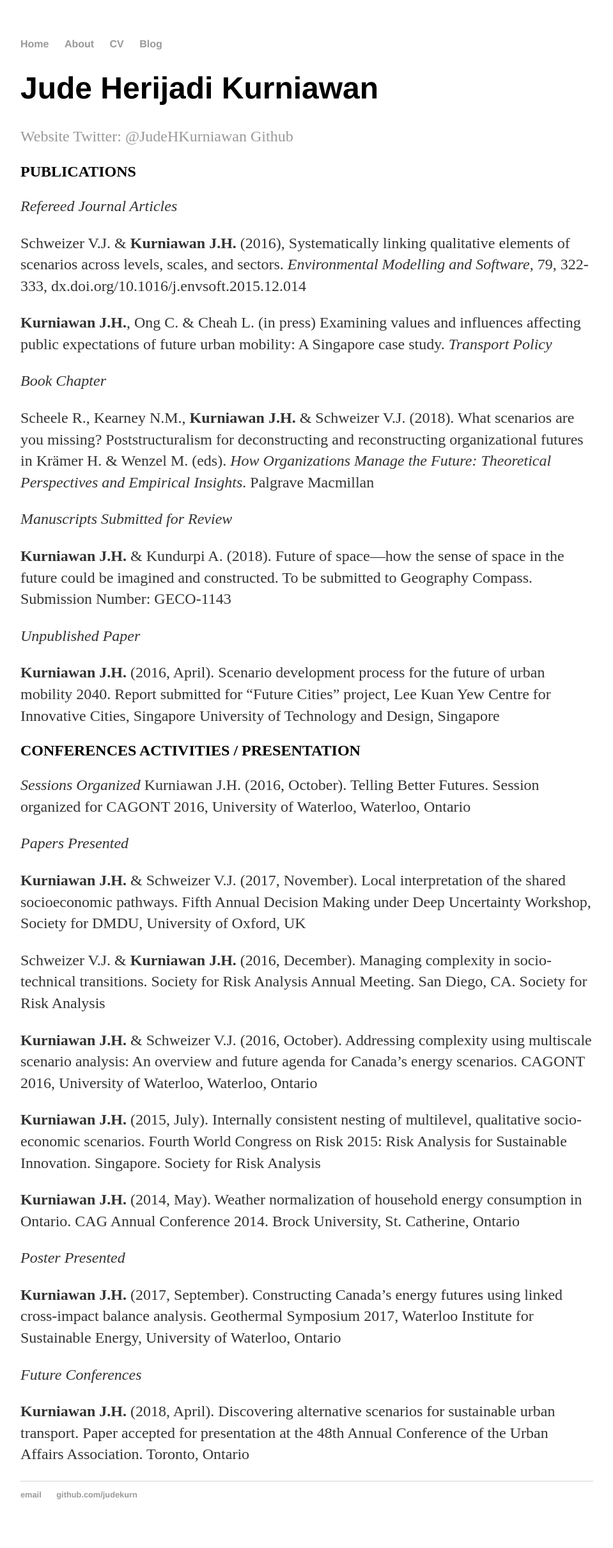
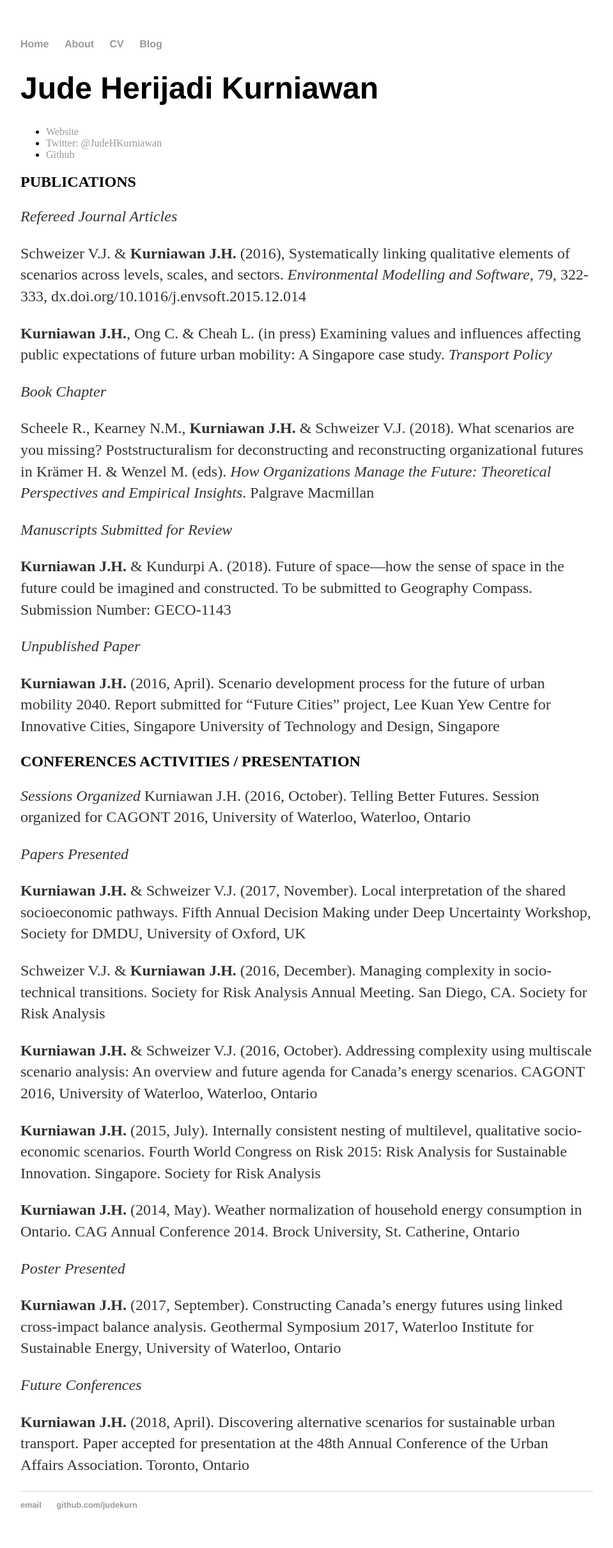
Before and after one commit to judekurn/judekurn.github.io, a Jekyll site: the page built from docs/cv.md, in a window 1280 px wide. Shown: the whole page at 64% size, without its empty margins (160-1119 px from the left). Built offline with Jekyll 4.4.1, drawn with Linux system fonts in a browser that asks for light colours; our own code applies the rules of GitHub Pages for plain Markdown files.

Commit message:
Update cv.md

```diff
--- a/docs/cv.md
+++ b/docs/cv.md
@@ -1,7 +1,7 @@
 # Jude Herijadi Kurniawan
-[Website](https://judekurn.github.io)
-[Twitter: @JudeHKurniawan](https://twitter.com/JudeHKurniawan)
-[Github](https://github.com/judekurn)
+* [Website](https://judekurn.github.io)
+* [Twitter: @JudeHKurniawan](https://twitter.com/JudeHKurniawan)
+* [Github](https://github.com/judekurn)
 
 ## PUBLICATIONS
 *Refereed Journal Articles*
```
